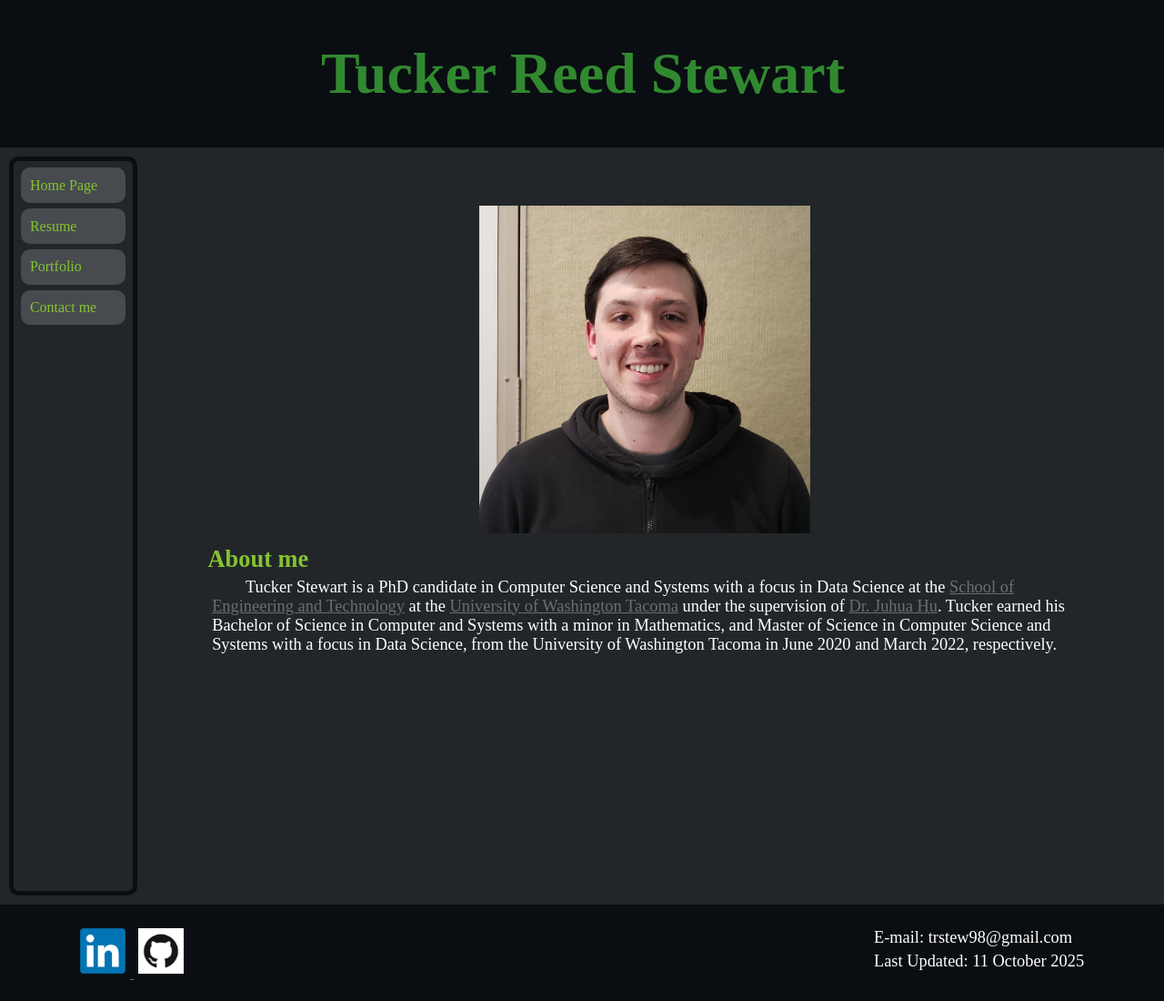
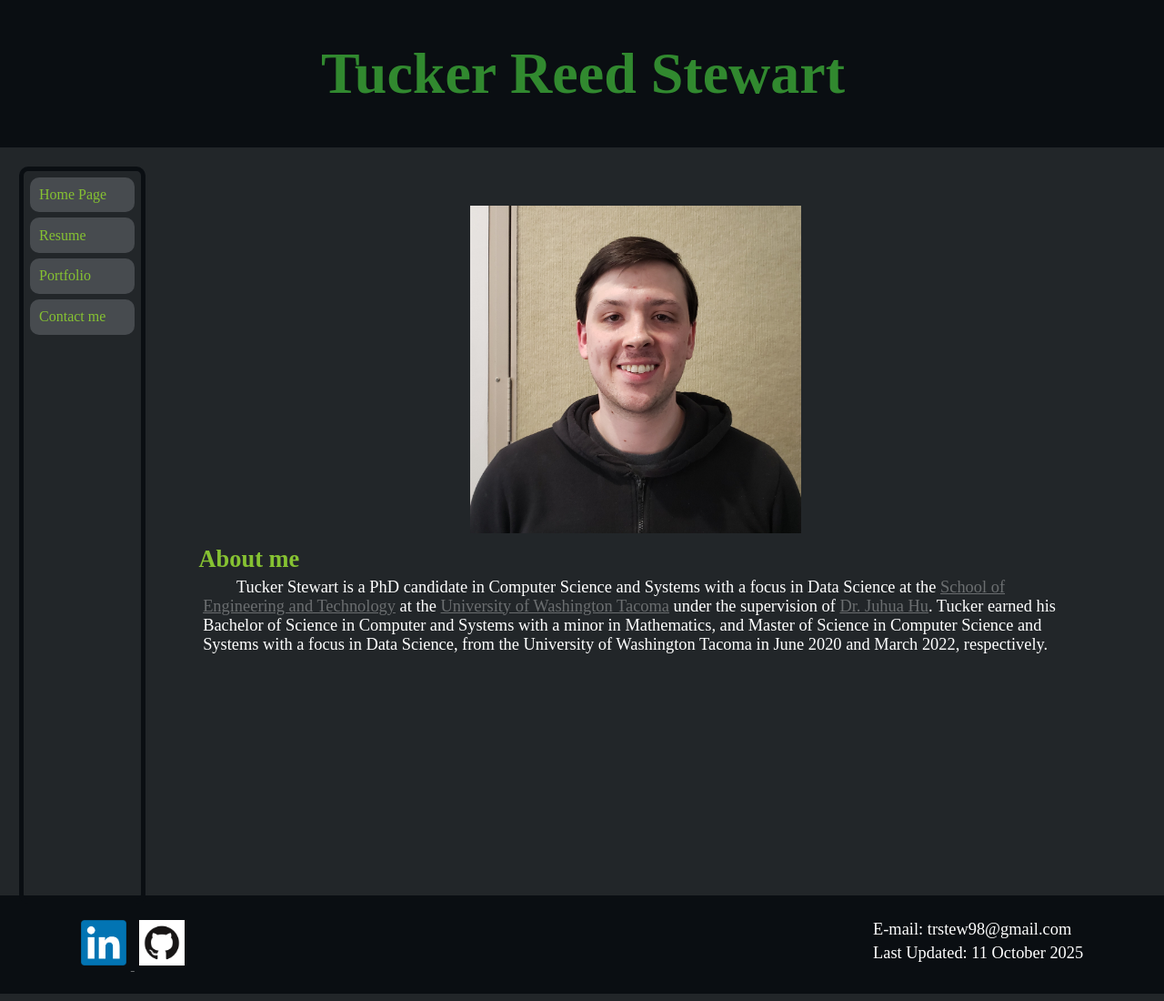
Before and after one commit to TuckerStewart98/PersonalWebsite, a plain HTML site: page WebContent/index.html in a window 1280 px wide. Shown: the whole page at 91% size. Drawn offline with Linux system fonts and the light colour scheme.

Commit message:
Javascript Includes

```diff
--- /dev/null
+++ b/WebContent/includes/footer.html
@@ -0,0 +1,19 @@
+<!-- HTML Include for Page Footer -->
+<footer>
+    <!-- Contact buttons linking to Tucker Stewart's LinkedIn and GitHub pages. -->
+    <div class="foot-1">
+        <a href="https://www.linkedin.com/in/TuckerStewart98">
+            <img alt="LinkedIn Logo" class="link-icon" src="/images/LinkedIn-Logo.png" />
+        </a>
+        <a href="https://github.com/TuckerStewart98">
+            <img alt="GitHub Logo" class="link-icon" src="/images/GitHub-Mark.png" />
+        </a>
+    </div>
+
+    <div class="foot-2">
+        <!-- Tucker Stewart's email address. -->
+        <p>E-mail: trstew98@gmail.com</p>
+        <!-- The day this page was last updated. -->
+        <p>Last Updated: 11 October 2025</p>
+    </div>
+</footer>
--- /dev/null
+++ b/WebContent/includes/navbar.html
@@ -0,0 +1,7 @@
+<!-- HTML Include for Navigation Bar -->
+<nav>
+    <a href="/">Home Page</a>
+    <a href="/resume.html">Resume</a>
+    <a href="/portfolio.html">Portfolio</a>
+    <a href="/contact_page.html">Contact me</a>
+</nav>
--- a/WebContent/index.html
+++ b/WebContent/index.html
@@ -25,12 +25,12 @@
 
 		<!-- The body of the Web page. -->
 		<!-- The navigation bar for moving between pages. -->
-		<nav>
-			<a href="/">Home Page</a>
-			<a href="/resume.html">Resume</a>
-			<a href="/portfolio.html">Portfolio</a>
-			<a href="/contact_page.html">Contact me</a>
-		</nav>
+		<div id="div-nav-bar"></div>
+		<script>
+			fetch("/includes/navbar.html")
+			    .then(r => r.ok ? r.text() : Promise.reject(r.status))
+			    .then(html => document.getElementById("div-nav-bar").innerHTML = html);
+		</script>
 
 		<!-- The content section of the page. -->
 		<div class="content">
@@ -48,24 +48,11 @@
 		</div>
 
 		<!-- The footer of the page. Contact and Update information. -->
-		<footer>
-			<!-- Contact buttons linking to Tucker Stewart's LinkedIn and
-		GitHub pages. -->
-			<div class="foot-1">
-				<a href="https://www.linkedin.com/in/TuckerStewart98">
-					<img alt="LinkedIn Logo" class="link-icon" src="./images/LinkedIn-Logo.png" />
-				</a>
-				<a href="https://github.com/TuckerStewart98">
-					<img alt="GitHub Logo" class="link-icon" src="./images/GitHub-Mark.png" />
-				</a>
-			</div>
-
-			<div class="foot-2">
-				<!-- Tucker Stewart's email address. -->
-				<p>E-mail: trstew98@gmail.com</p>
-				<!-- The day this page was last updated. -->
-				<p>Last Updated: 11 October 2025</p>
-			</div>
-		</footer>
+		<div id="div-footer"></div>
+		<script>
+			fetch("/includes/footer.html")
+			    .then(r => r.ok ? r.text() : Promise.reject(r.status))
+			    .then(html => document.getElementById("div-footer").innerHTML = html);
+		</script>
 	</body>
 </html>
--- a/WebContent/stylesheets/main.css
+++ b/WebContent/stylesheets/main.css
@@ -75,7 +75,6 @@ header {
 footer {
 	background-color: #0A0E12;
 	border: 1px solid #0A0E12;
-	padding: 20px;
 	overflow: auto;
 }
 
@@ -101,7 +100,7 @@ footer .foot-2 {
 nav {
 	display: inline-block;
 	vertical-align: top;
-	width: 10%;
+	width: 100%;
 	height: 800px;
 	margin: 10px;
 	border: 5px solid #0A0E12;
@@ -179,6 +178,23 @@ nav a:active {
 	text-decoration: underline;
 }
 
+#div-footer {
+	background-color: #0A0E12;
+	border: 1px solid #0A0E12;
+	padding: 20px;
+	overflow: auto;
+}
+
+#div-nav-bar {
+	display: inline-block;
+	vertical-align: top;
+	width: 10%;
+	height: 800px;
+	margin: 10px;
+	border-radius: 10px;
+	padding: 0.1%;
+}
+
 #pdf-version {
 	display: inline-block;
 	float: right;
```
Also changed, not shown: WebContent/contact_page.html (+12 -25 lines), WebContent/portfolio.html (+12 -25 lines), WebContent/resume.html (+12 -25 lines).
